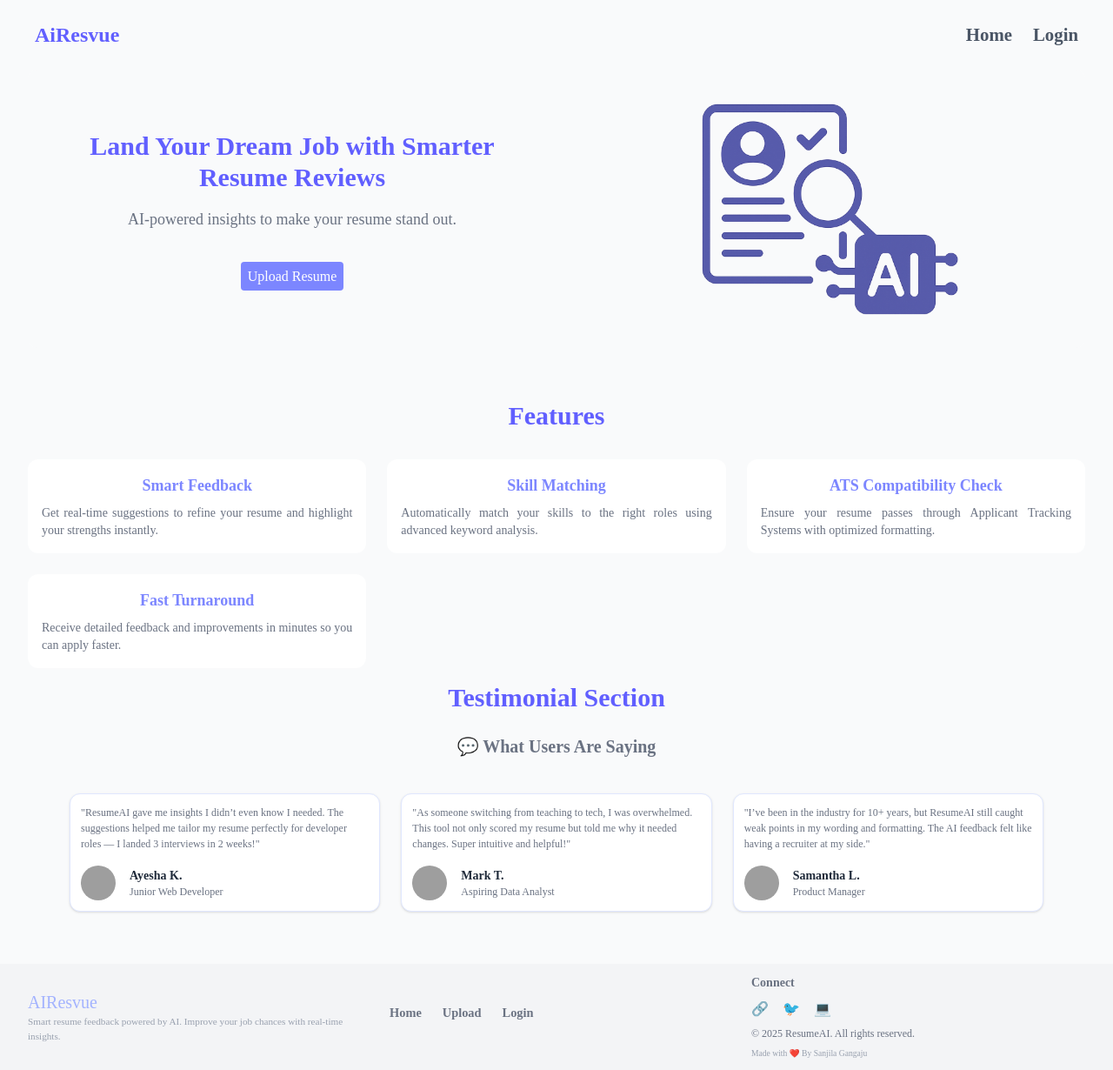
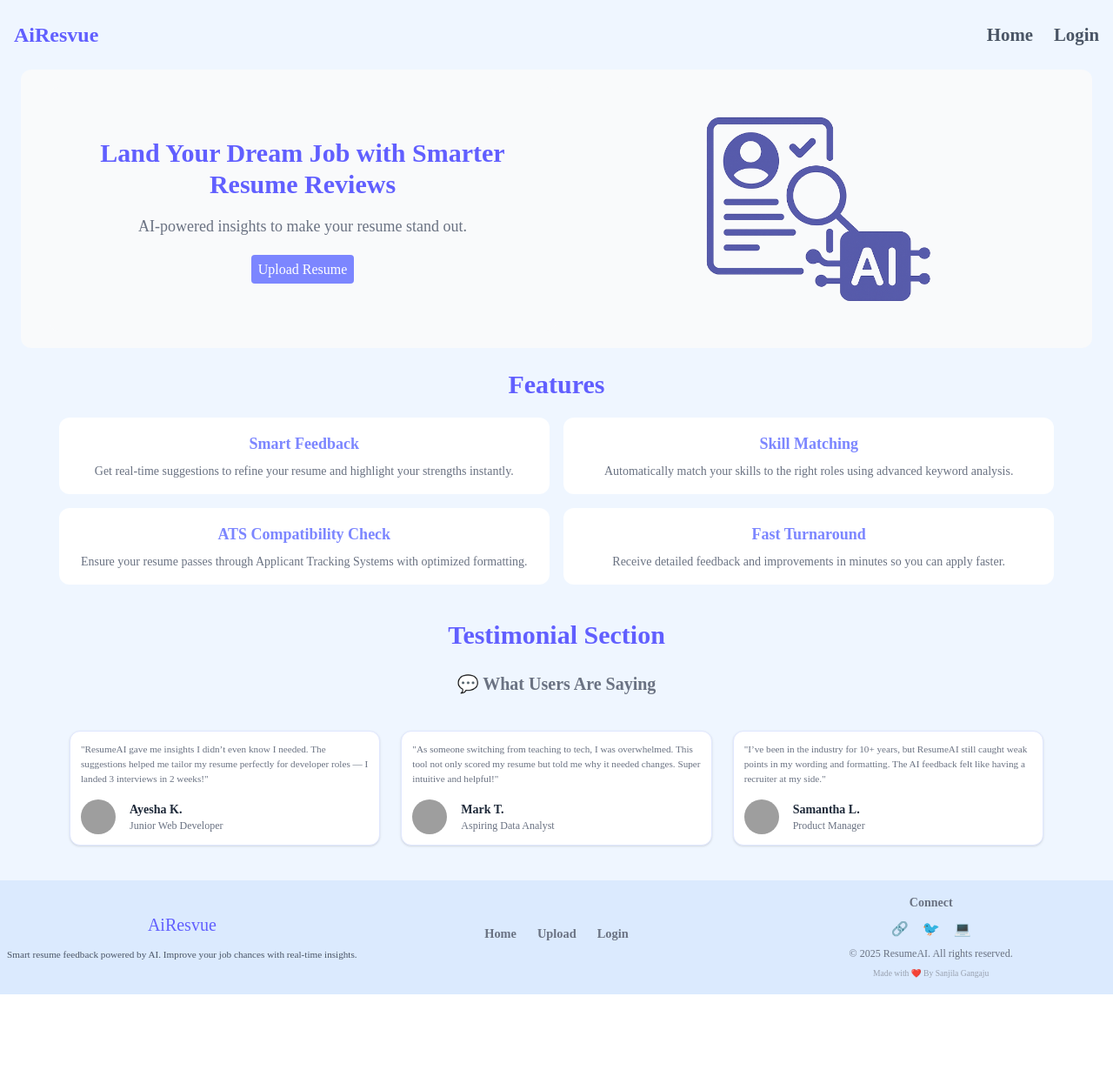
Before and after one commit to SanjilaGangaju/AI-Resume-Reviewer, a React (Vite) app: page / in a window 1280 px wide. Shown: the whole page at 87% size. After the commit the page ends 1143 px from the top, so only its background shows below. Built offline with nearby package versions, Linux system fonts and the light colour scheme; no server answers; grey boxes are pictures that could not be loaded.

Commit message:
improve styles

```diff
--- a/src/component/FileUploadForm.jsx
+++ b/src/component/FileUploadForm.jsx
@@ -190,8 +190,8 @@ Also include:
   return (
     <div
     className='flex flex-col items-center p-10 justify-center bg-gray-50 gap-5' >
-      {loading? (<div>
-        <CircleLoader></CircleLoader>
+      {loading? (<div className='h-56 md:h-45 flex items-center justify-center'>
+        <CircleLoader loading={loading} color="#6366f1" size={100}></CircleLoader>
       </div>):(<>
             <input {...getInputProps()}></input>
         <h2 className='font-semibold text-2xl text-indigo-500 text-center font-[poppins]'>Upload Your Resume</h2>
--- a/src/component/Footer.jsx
+++ b/src/component/Footer.jsx
@@ -3,24 +3,24 @@ import { Link } from 'react-router-dom'
 const Footer = () => {
   return (
     <>
-    <footer className='bg-gray-100 px-8 py-3'>
-      <div className='grid grid-cols-3 gap-8'>
-         <div className='flex flex-col items-start  justify-center '><span className='text-indigo-300 text-xl '>AIResvue</span>
-         <p className='text-[0.7rem] text-gray-400'> Smart resume feedback powered by AI. Improve your job chances with real-time insights.</p>
+    <footer className='bg-blue-100 px-1 py-4'>
+      <div className='grid grid-cols-1 md:grid-cols-3 gap-5'>
+         <div className='flex flex-col items-center gap-3 justify-center '><span className='text-indigo-500 text-xl '>AiResvue</span>
+         <p className='text-[0.7rem] text-gray-600 text-center'> Smart resume feedback powered by AI. Improve your job chances with real-time insights.</p>
          </div>
 
-       <div className='flex text-[0.8rem] gap-6 items-center font-semibold  mb-2'>
+       <div className='flex text-[0.8rem] gap-6 items-center justify-center font-semibold  mb-2'>
 
         <Link className=" text-gray-500 text-[0.9rem]" to="/">Home</Link>
         <Link className='text-gray-500 text-[0.9rem]' to="/upload">Upload</Link>
         <Link className='text-gray-500 text-[0.9rem]' to="/login">Login</Link>
         </div>
-       <div>
+       <div className='flex flex-col justify-center items-center'>
           <h3 className="text-sm font-semibold text-gray-500 mb-2">Connect</h3>
-          <div className="flex space-x-4 mb-2">
+          <div className="flex space-x-4 items-center justify-center mb-2">
             <a href="#" title="LinkedIn" className="hover:text-white">🔗</a>
             <a href="#" title="Twitter" className="hover:text-white">🐦</a>
-            <a href="#" title="GitHub" className="hover:text-white">💻</a>
+            <a href="#" title=" GitHub" className="hover:text-white">💻</a>
           </div>
 
           <p className="text-xs text-gray-500">© 2025 ResumeAI. All rights reserved.</p>
--- a/src/component/Navbar.jsx
+++ b/src/component/Navbar.jsx
@@ -33,7 +33,7 @@ const Navbar = ({loggedIn, setloggedIn}) => {
   }
   return (
     <>
-    <div className='relative px-10 bg-gray-50 py-6'>
+    <div className='relative px-4 bg-blue-50 py-6'>
       <nav className=' flex items-center  justify-between'>
         <div className='text-2xl text-center flex items-center text-indigo-500 justify-center font-bold'><Link to='/'>AiResvue</Link></div>
 
@@ -56,8 +56,8 @@ const Navbar = ({loggedIn, setloggedIn}) => {
       }
         </div>
         {hamOn&&
-          <div className='md:hidden absolute right-0 top-10  bg-white w-full py-4 flex flex-col items-end pr-10 text-[0.8rem] font-semibold  gap-2'>
-          <button onClick={handleNav} className='text-indigo-400 text-[1.2rem]'><IoIosClose /></button>
+          <div className='md:hidden absolute right-0 top-15 h-50 bg-white w-full py-1 flex flex-col justify-center items-end pr-5 text-[0.9rem] font-semibold  gap-5'>
+          <button onClick={handleNav} className='text-indigo-400 text-[1.5rem]'><IoIosClose /></button>
         <Link className="relative after:absolute after:left-0 text-gray-600 after:bottom-0 after:transition-all after:w-0 after:duration-300 after:ease-in-out after:h-[2px] hover:after:w-full after:bg-current"
  to="/">Home</Link>
         <Link className='hover-underline text-gray-600 ' to="/upload">Upload</Link>
--- a/src/pages/Home.jsx
+++ b/src/pages/Home.jsx
@@ -27,25 +27,25 @@ const Home = ({loggedIn}) => {
   ];
   return (
     <>
-   <main className='bg-gray-50'>
-      <section className='px-8 pb-15'>
-        <div className='bg-gray-50 rounded-xl grid overflow-hidden grid-cols-2'>
-          <div className='flex flex-col rounded-xl items-center  justify-center p-8 gap-10'>
-        <div className='flex flex-col text-center gap-4'><h1 className='text-3xl font-semibold text-indigo-500'>Land Your Dream Job with Smarter Resume Reviews</h1>
+   <main className='bg-blue-50'>
+      <section className='px-1 md:px-6 bg-blue-50 pb-4'>
+        <div className='bg-blue-50 rounded-xl grid grid-cols-1 md:grid-cols-2 justify-center items-center bg-gray-50 md:px-8 py-5'>
+          <div className='flex bg-gray-50 h-full w-1/1 flex-col order-2 md:order-1 rounded-xl items-center justify-center  p-8 gap-6 '>
+        <div className='flex flex-col items-center md:text-center gap-4'><h1 className='text-3xl font-semibold text-indigo-500'>Land Your Dream Job with Smarter Resume Reviews</h1>
         <p className='text-lg text-gray-500'>AI-powered insights to make your resume stand out.</p>
         </div>
         <div><Link  to={loggedIn?"/upload":"/login"} className='rounded bg-indigo-400 hover:bg-indigo-600 text-white px-2 py-2'>Upload Resume</Link></div>
         {/* <div><img src="/src/assest"></img></div> */}
         </div>
-        <div className='overflow-hidden w-[100%] flex items-center justify-center'><img src="./src/assets/hero-image.png" className='w-80 object-contain '></img></div>
+        <div className='overflow-hidden w-[100%] bg-transparent md:h-full h-40 order-1 md:order-2 flex items-center justify-center'><img src="./src/assets/hero-image.png" className='w-50 md:w-70 object-contain '></img></div>
         </div>
 
 
       </section>
-      <section className='px-8 pb-4'>
-        <div className='flex flex-col items-center justify-center gap-8'>
+      <section className='px-1 bg-blue-50 py-2 mb-6'>
+        <div className='flex flex-col items-center justify-center gap-5'>
           <h2 className='text-3xl text-indigo-500 font-semibold'>Features</h2>
-        <div className='w-[100%] grid grid-cols-3 gap-6'>
+        <div className='w-[90%] grid grid-cols-1 md:grid-cols-2 gap-4'>
           <div className='bg-white rounded-xl p-4 flex flex-col items-center justify-center text-center'>
   <h3 className='font-semibold text-lg text-indigo-400 mb-2'>Smart Feedback</h3>
   <p className='text-sm text-justify text-gray-500'>Get real-time suggestions to refine your resume and highlight your strengths instantly.</p>
@@ -70,9 +70,9 @@ const Home = ({loggedIn}) => {
         </div>
 
       </section>
-      <section className='px-8 pb-15'>
+      <section className='px-1 py-2 bg-blue-50 pb-10 '>
         <div className='flex flex-col items-center justify-center gap-6'>
-          <h2 className='text-3xl font-semibold text-indigo-500'>Testimonial Section</h2>
+          <h2 className='text-3xl font-semibold text-center text-indigo-500'>Testimonial Section</h2>
         <div>
            <div className="max-w-6xl mx-auto px-4">
         <h2 className="text-xl font-bold text-center text-gray-500 mb-10">
@@ -85,7 +85,7 @@ const Home = ({loggedIn}) => {
               key={index}
               className="bg-white rounded-xl shadow-sm border border-indigo-100 p-3"
             >
-              <p className="text-[0.75rem] text-gray-500  mb-4">"{t.quote}"</p>
+              <p className="text-[0.7rem] text-gray-500  mb-4">"{t.quote}"</p>
               <div className="flex items-center space-x-4 mt-auto">
                 <img
                   src={t.avatar}
```
